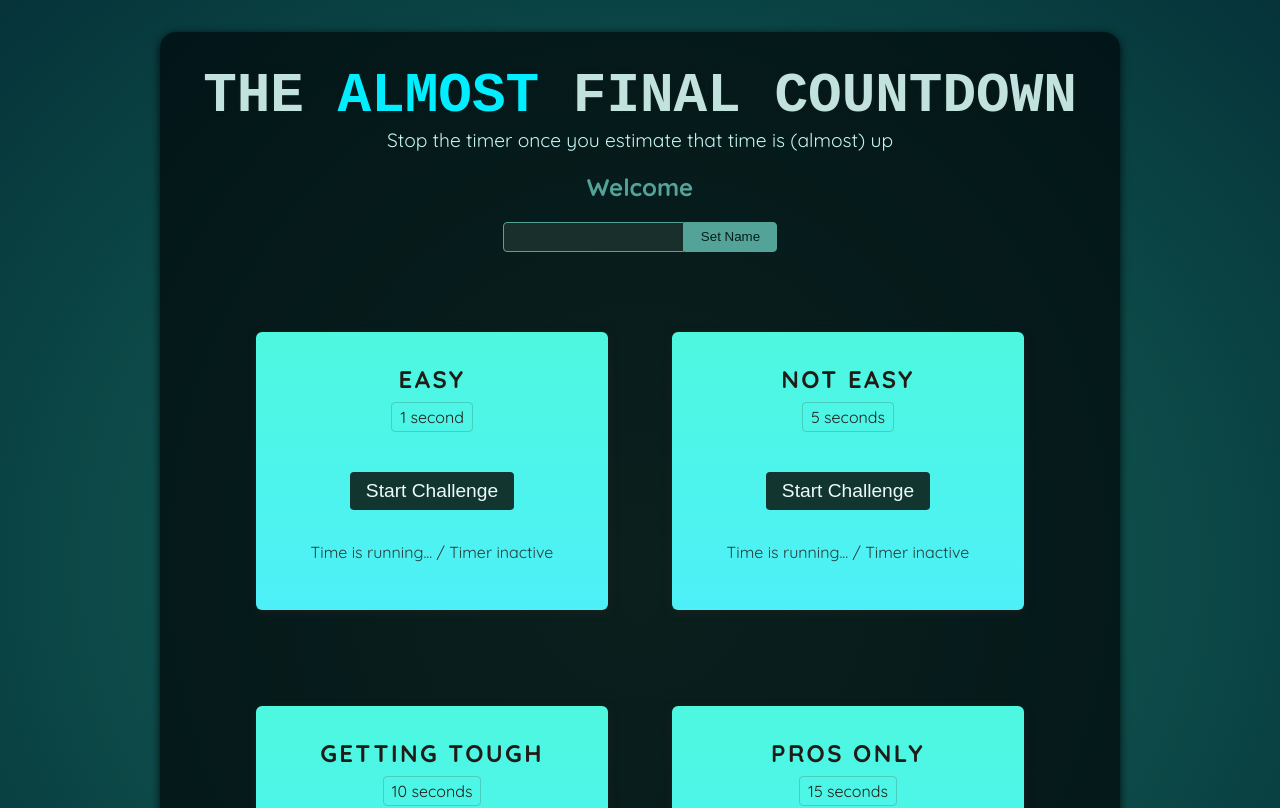
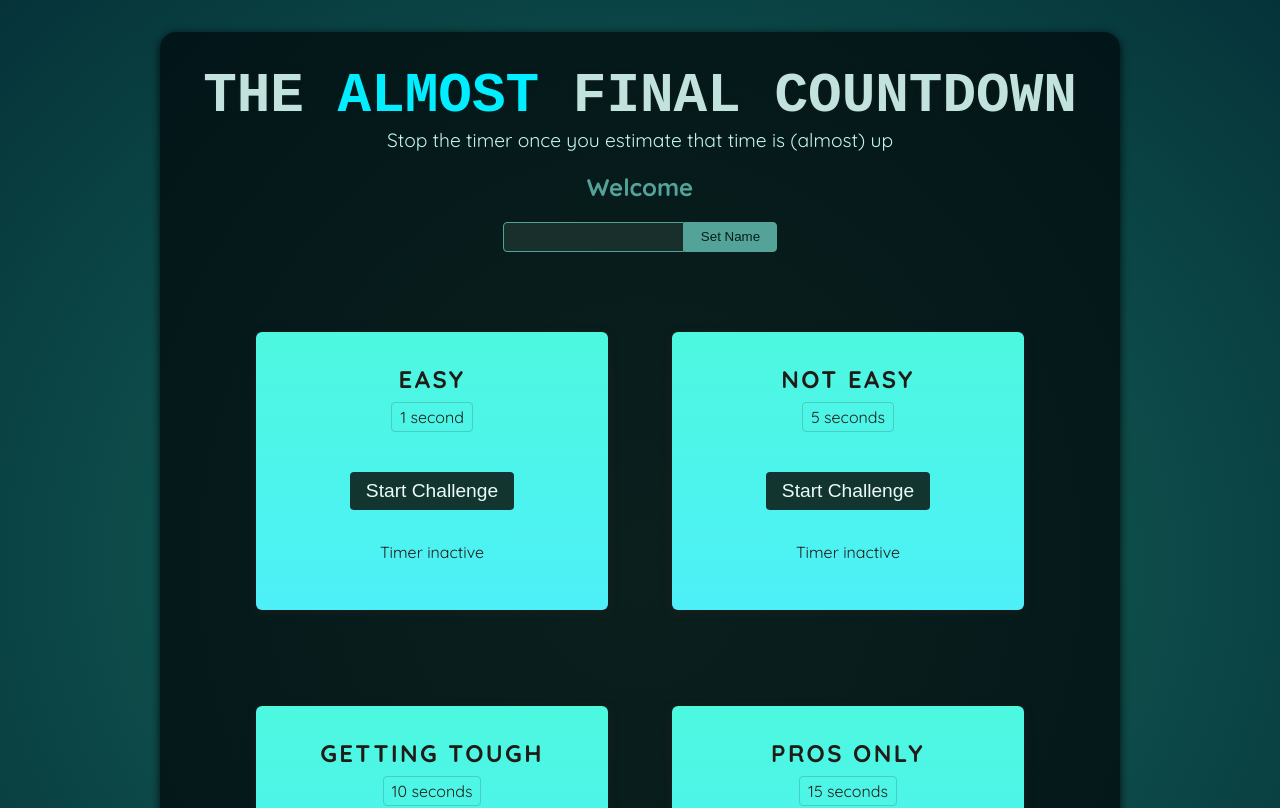
Before and after one commit to Simeonov11/almost-final-countdown, a React (Vite) app: page / in a window 1280 px wide. Shown: the top 808 px of the page. Built offline with nearby package versions, Linux system fonts and the light colour scheme; a web font is replaced by a local one.

Commit message:
setting Timers

```diff
--- a/src/components/TimerChallenge.jsx
+++ b/src/components/TimerChallenge.jsx
@@ -1,17 +1,31 @@
+import { useState } from "react";
+
 export default function TimerChallenge({ title, targetTime }) {
+    const [timerStarted, setTimerStarted] = useState(false);
+    const [timerExpired, setTimerExpired] = useState(false);
+
+    const handleStart = () => {
+        setTimeout(() => {
+            setTimerExpired(true);
+        }, targetTime * 1000);
+
+        setTimerStarted(true);
+    }
+
     return (
        <section className="challenge">
             <h2>{title}</h2>
+            {timerExpired && <p>You lost</p>}
             <p className="challenge-time">
                 {targetTime} second{targetTime > 1 ? 's' : ''}
             </p>
             <p>
-                <button>
-                    Start Challenge
+                <button onClick={handleStart}>
+                    {timerStarted ? 'Stop' : 'Start'} Challenge
                 </button>
             </p>
-            <p className="active">
-                Time is running... / Timer inactive
+            <p className={timerStarted ? 'active' : undefined}>
+                {timerStarted ? 'Time is running...' : 'Timer inactive'}
             </p>
        </section>
    );
```
